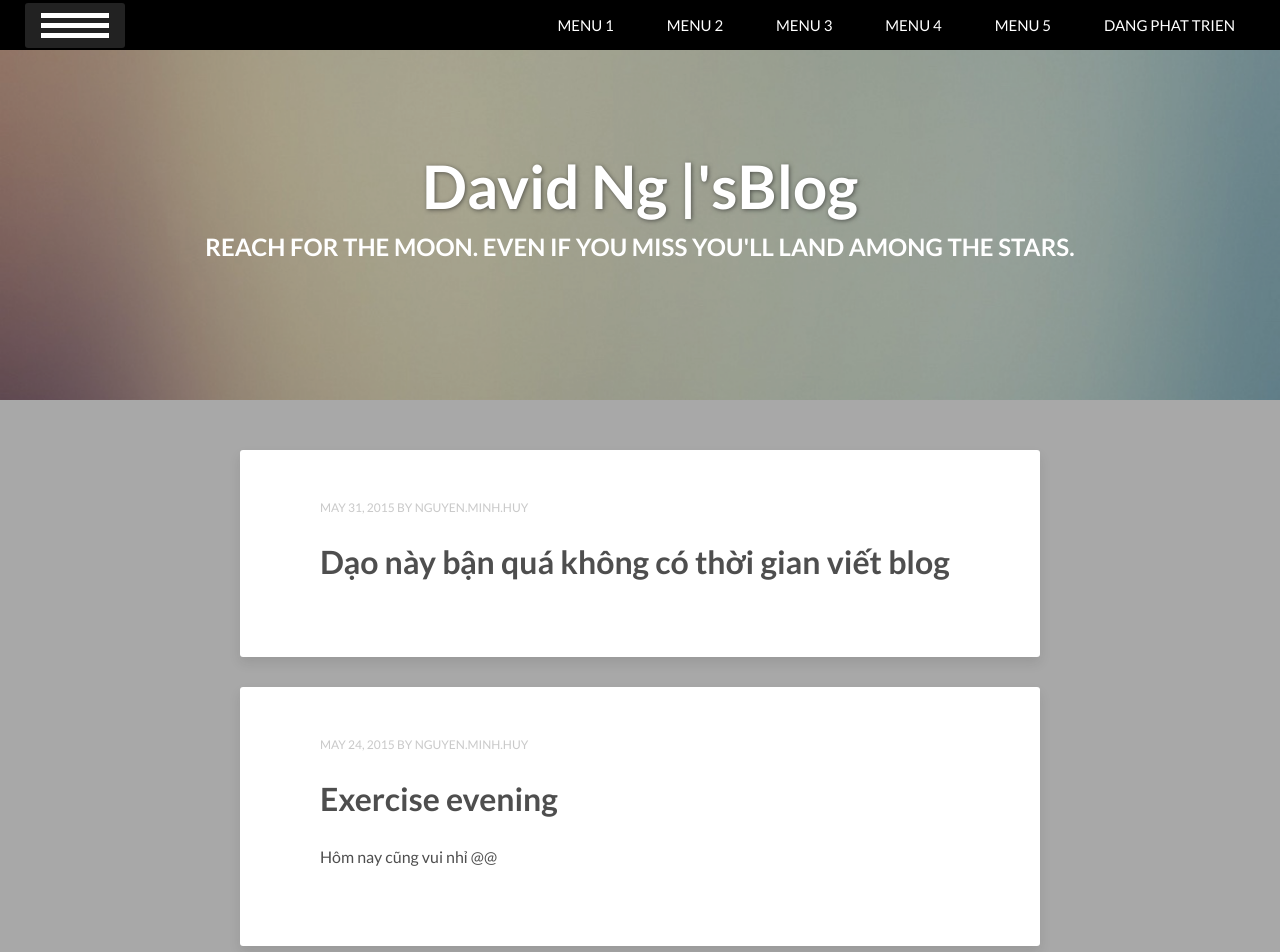
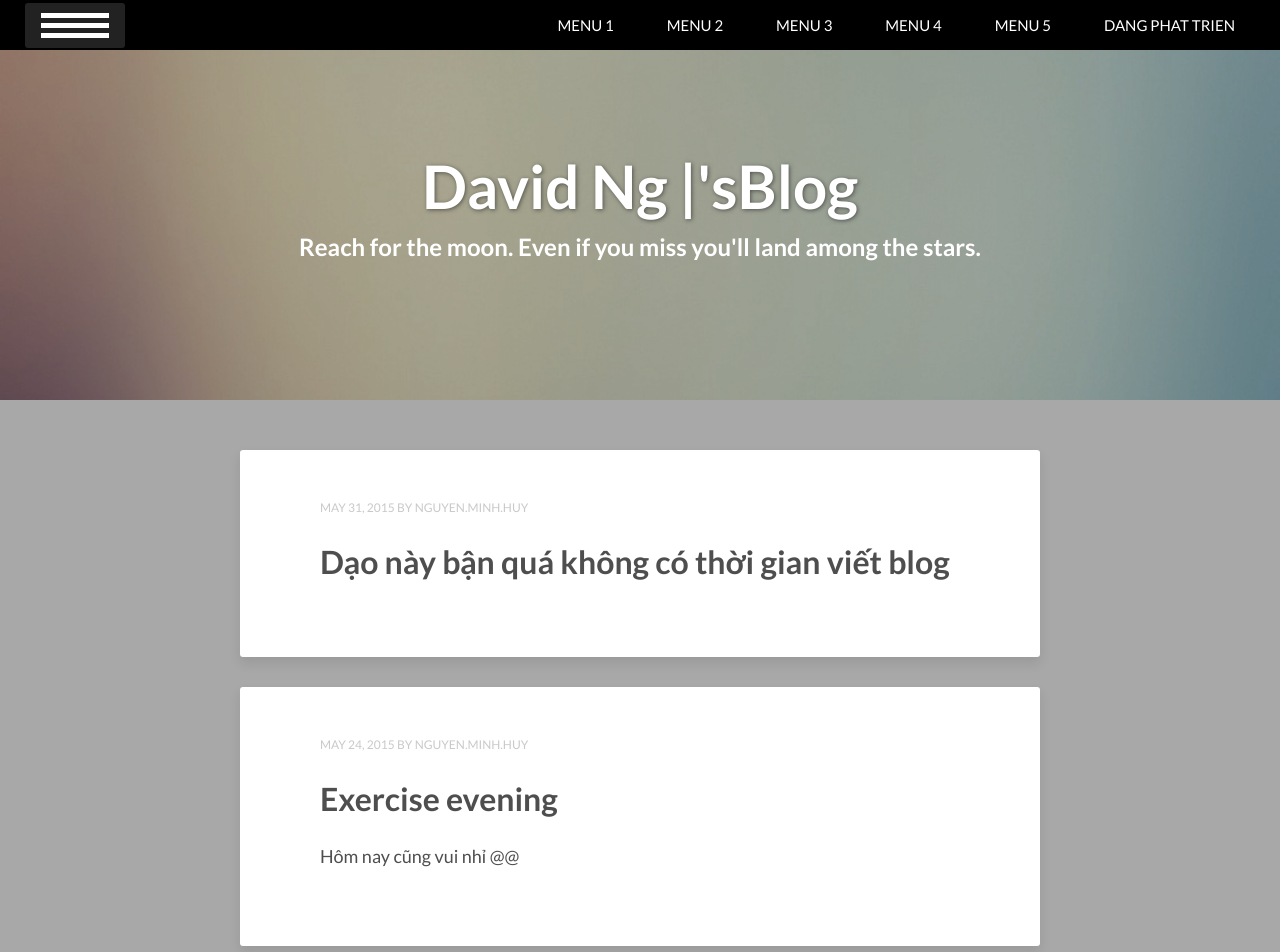
Before and after one commit to vareisen/vareisen.github.io, a Jekyll site: the page built from index.html, in a window 1280 px wide and 1400 px high. Shown: the top 952 px of the window. Built offline with Jekyll 4.4.1, drawn with Linux system fonts in a browser that asks for light colours; the list of posts is cut into pages by our own code.

Commit message:
Update _page.scss

```diff
--- a/_sass/_page.scss
+++ b/_sass/_page.scss
@@ -16,7 +16,7 @@
 	}
 }
 .entry-content {
-	@include font-size(16);
+	@include font-size(18);
 	// Dotted line underlines for links
 	p > a,
 	li > a {
@@ -36,10 +36,11 @@
 }
 .header-title {
 	text-align: center;
-	margin: 30px 0 0;
+	margin: 15px 0 0;
+	// margin: 30px 0 0;
 	h1 {
 		margin: 10px 20px;
-		font-weight: 700;
+		font-weight: 400;
 		@include font-rem(32);
 		color: lighten($base-color,20);
 		@media #{$medium} {
@@ -52,7 +53,8 @@
 	h2 {
 		margin: 0;
 		@include font-rem(18);
-		text-transform: uppercase;
+		text-transform: none;
+		// text-transform: uppercase;
 		color: lighten($base-color,40);
 		@media #{$medium} {
 			@include font-rem(24);
@@ -78,6 +80,7 @@
 	}
 	h1 {
 		margin: 10px;
+		font-weight: 400;
 		font-weight: 700;
 		margin: 10px 60px;
 		color: $white;
@@ -91,7 +94,8 @@
 	h2 {
 		margin: 0;
 		color: $white;
-		text-transform: uppercase;
+		text-transform: none;
+		// text-transform: uppercase;
 		@media #{$medium} {
 			a {
 				color: $white;
```
